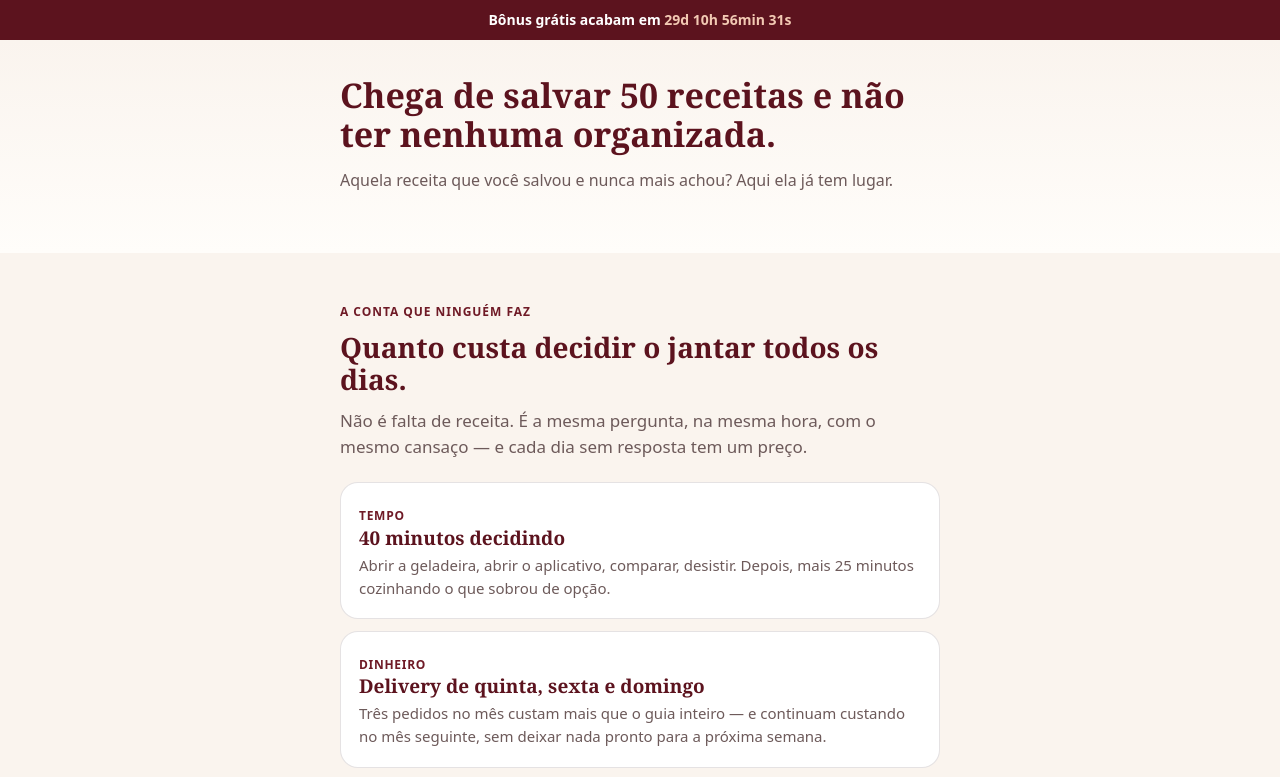
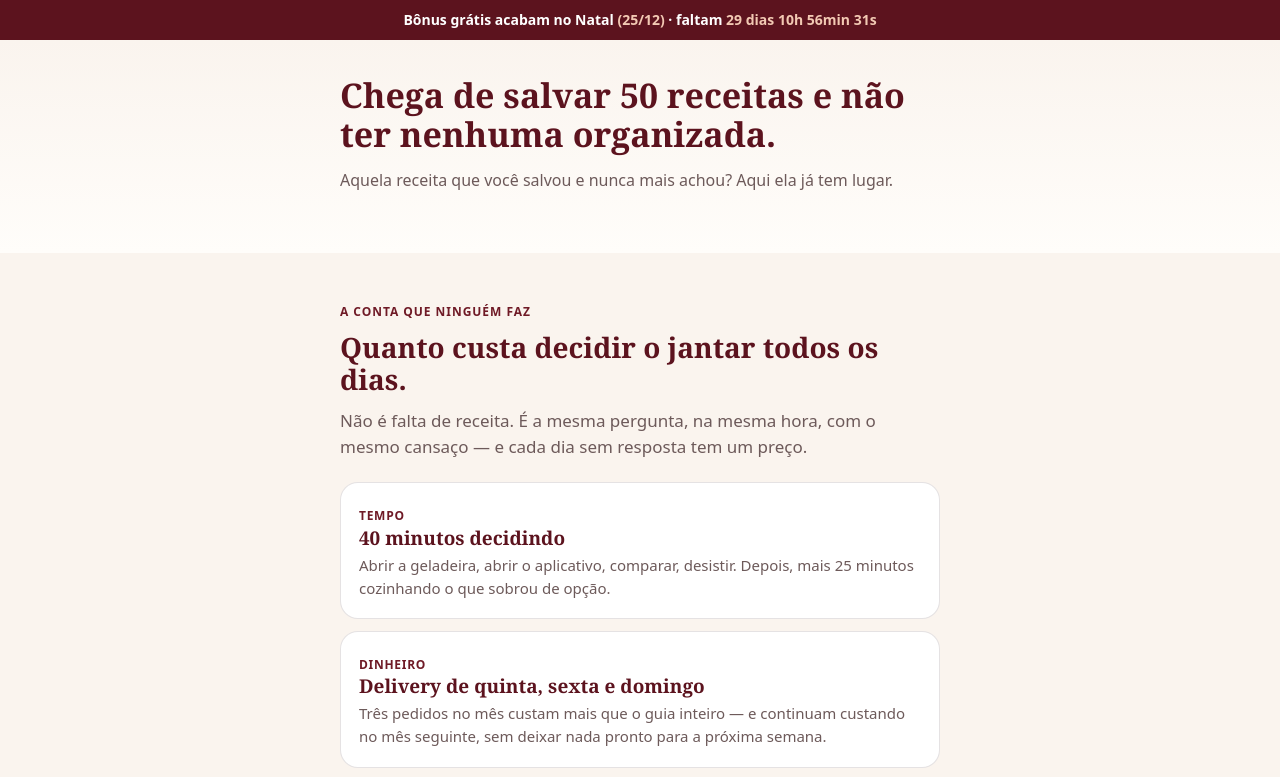
Before and after one commit to thiagopantoja0911-netizen/receitas-naturais-salevo-landing, a plain HTML site: page index.html in a window 1280 px wide. Shown: the top 777 px of the page. Drawn offline with Linux system fonts and the light colour scheme.

Commit message:
copy(barra): explicita que os bonus acabam no Natal (25/12) e mostra os dias restantes ao lado

```diff
--- a/index.html
+++ b/index.html
@@ -113,7 +113,7 @@ src="https://www.facebook.com/tr?id=1146808914974868&ev=PageView&noscript=1"
 </head>
 <body>
 
-<div class="bar" id="bar">Bônus grátis acabam em <b id="cd">--</b></div>
+<div class="bar" id="bar">Bônus grátis acabam no Natal <b>(25/12)</b> · faltam <b id="cd">--</b></div>
 
 <header class="hero"><div class="wrap">
   <h1>Chega de salvar 50 receitas e não ter nenhuma organizada.</h1>
@@ -253,7 +253,7 @@ var END=new Date(2026,11,25,23,59,59), LABEL="25/12";
     var d=END-new Date();
     if(d<=0){document.getElementById("bar").style.display="none";return}
     var days=Math.floor(d/864e5),h=Math.floor(d%864e5/36e5),m=Math.floor(d%36e5/6e4),sec=Math.floor(d%6e4/1e3);
-    el.textContent=(days>0?days+"d ":"")+pad(h)+"h "+pad(m)+"min "+pad(sec)+"s";
+    el.textContent=(days>0?(days===1?"1 dia ":days+" dias "):"")+pad(h)+"h "+pad(m)+"min "+pad(sec)+"s";
   }
   tick();setInterval(tick,1000);
 })();
```
